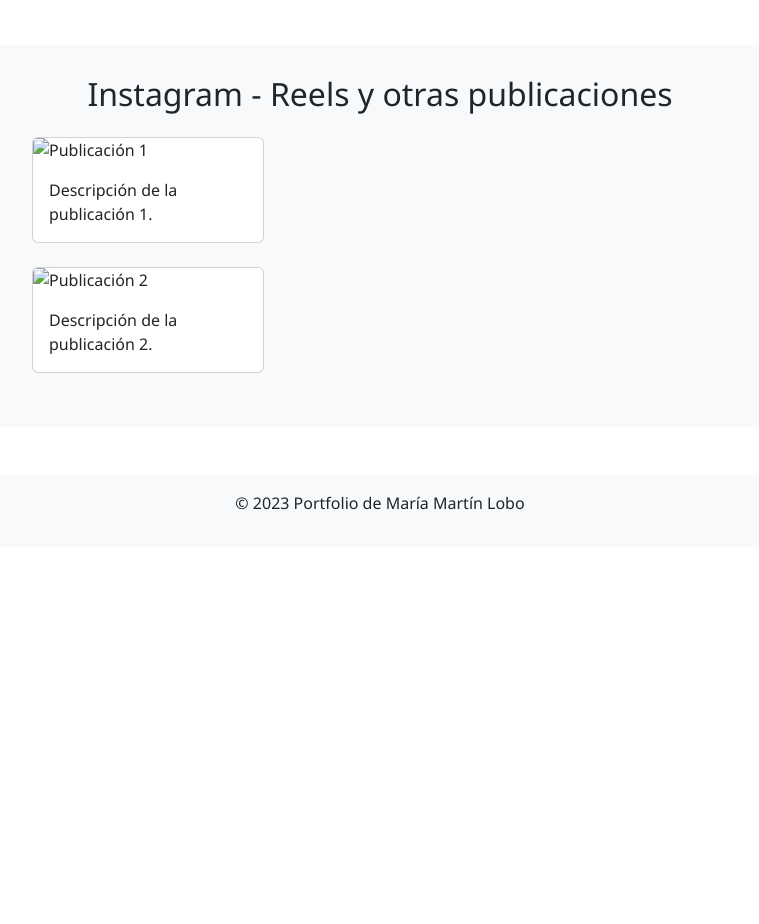
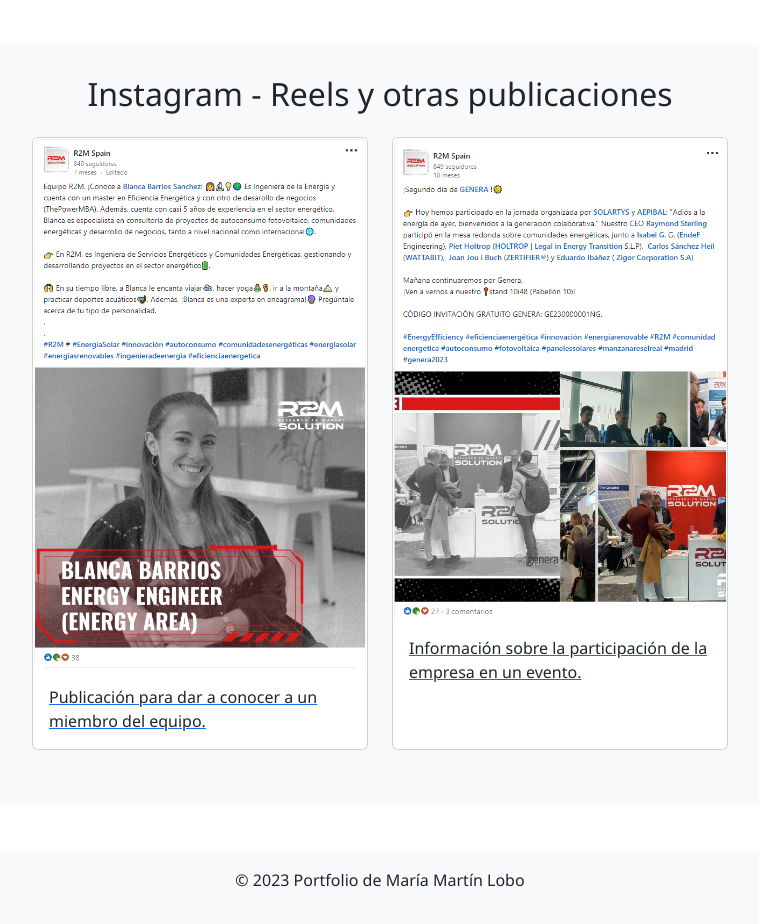
Before and after one commit to mariamartinlobo/portfolio, a plain HTML site: page index.html in a window 1280 px wide. Shown: the part 3280-4204 px from the top of the page, without its empty margins (260-1019 px from the left). Before the commit the page ends 3827 px from the top, so only its background shows below. Drawn offline with nearby package versions, Linux system fonts and the light colour scheme.

Commit message:
Update index.html

```diff
--- a/index.html
+++ b/index.html
@@ -150,32 +150,34 @@
             <div class="col-lg-8 mx-auto">
                 <h2 class="text-center mb-4">Instagram - Reels y otras publicaciones</h2>
 
-                <!-- Publicación 1 -->
-                <div class="col-lg-4 mb-4">
-                    <div class="card h-100">
-                        <img src="instagram_post_1.jpg" class="card-img-top" alt="Publicación 1">
-                        <div class="card-body">
-                            <p class="card-text">Descripción de la publicación 1.</p>
-                        </div>
+                <div class="row">
+                    <!-- Publicación 1 -->
+                    <div class="col-lg-6 mb-4">
+                        <a href="https://www.linkedin.com/posts/r2msolution-spain_r2m-energaedasolar-innovaciaejn-activity-7062714853320212480-jCve?utm_source=share&utm_medium=member_desktop" target="_blank" rel="noopener noreferrer">
+                            <div class="card h-100">
+                                <img src="imagen_publicacion_1.png" class="card-img-top" alt="Publicación 1">
+                                <div class="card-body">
+                                    <p class="card-text">Publicación para dar a conocer a un miembro del equipo.</p>
+                                </div>
+                            </div>
+                        </a>
+                    </div>
+
+                    <!-- Publicación 2 -->
+                    <div class="col-lg-6 mb-4">
+                        <a href="https://www.linkedin.com/posts/r2msolution-spain_energyefficiency-eficienciaenergaeztica-innovaciaejn-activity-7034192287010021376-P9PM?utm_source=share&utm_medium=member_desktop" target="_blank" rel="noopener noreferrer">
+                            <div class="card h-100">
+                                <img src="imagen_publicacion_2.png" class="card-img-top" alt="Publicación 2">
+                                <div class="card-body">
+                                    <p class="card-text">Información sobre la participación de la empresa en un evento.</p>
+                                </div>
+                            </div>
+                        </a>
                     </div>
                 </div>
-
-                <!-- Publicación 2 -->
-                <div class="col-lg-4 mb-4">
-                    <div class="card h-100">
-                        <img src="instagram_post_2.jpg" class="card-img-top" alt="Publicación 2">
-                        <div class="card-body">
-                            <p class="card-text">Descripción de la publicación 2.</p>
-                        </div>
-                    </div>
-                </div>
-
             </div>
         </div>
     </section>
-
-
-
 
 
 
```
